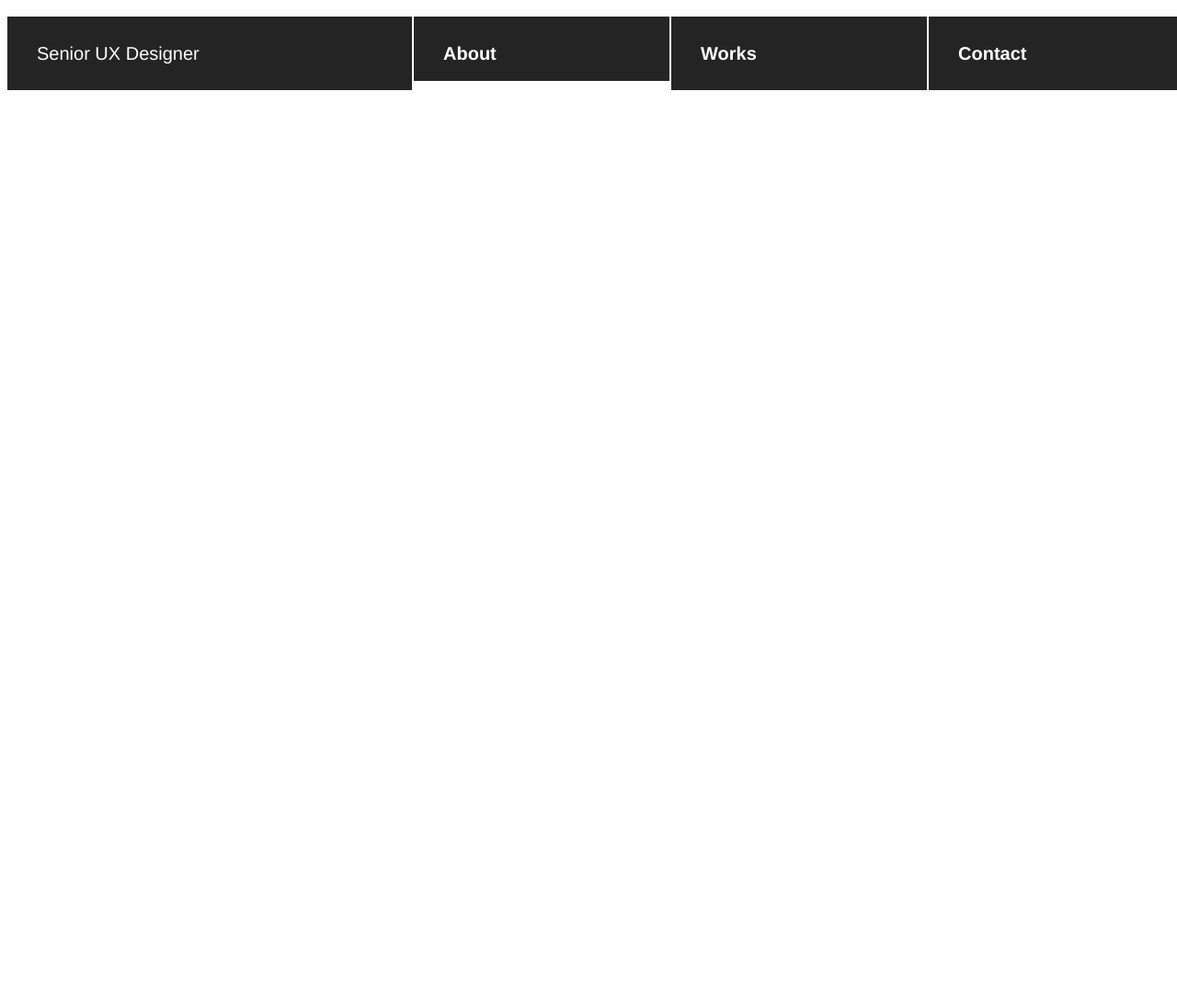
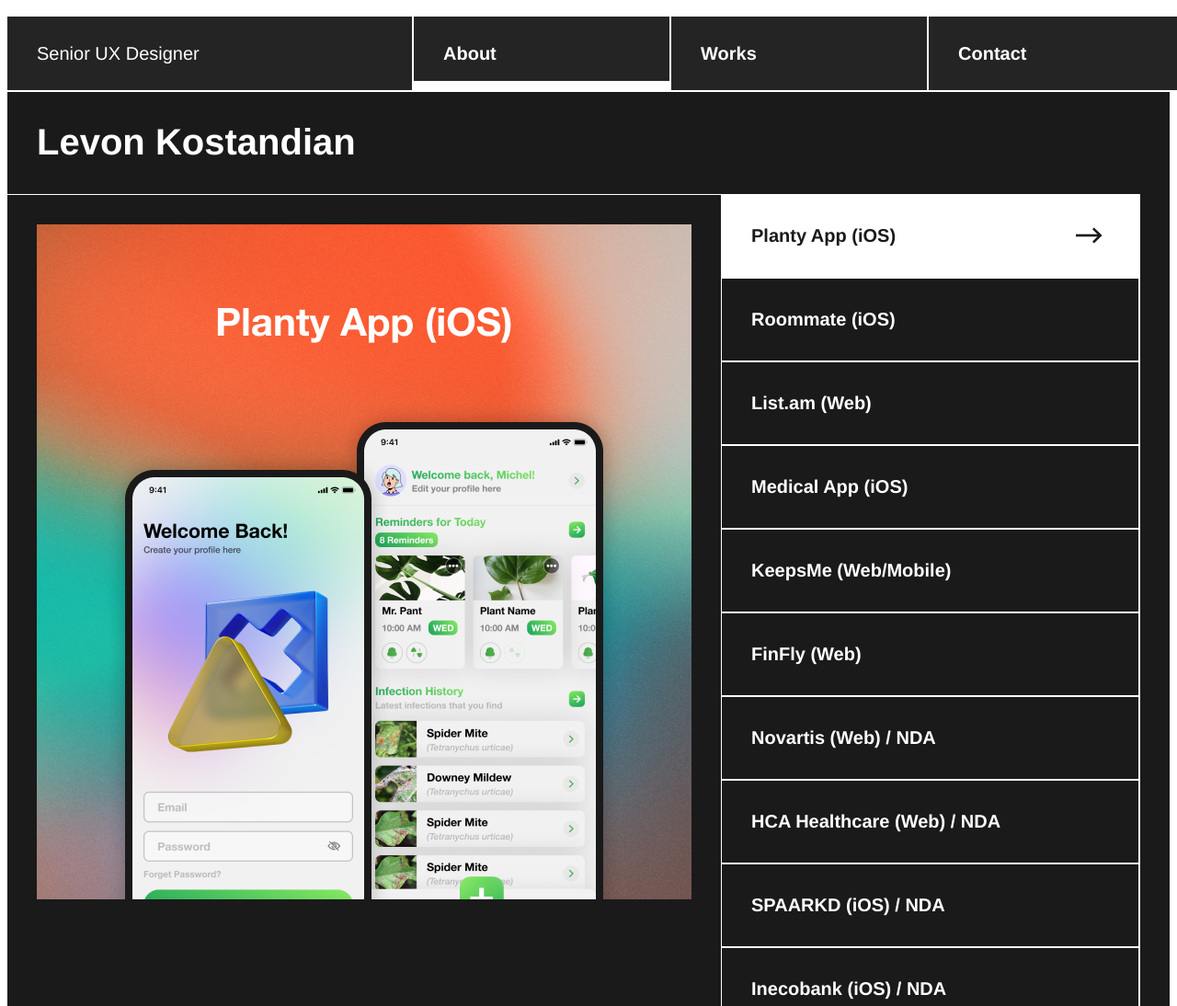
Before and after one commit to nikolozi-chikhladze/portfolio-levon, a Gatsby site: page /works in a window 1280 px wide. Shown: the top 1094 px of the page at 92% size. Before the commit the page ends 800 px from the top, so only its background shows below. Built offline with nearby package versions, Linux system fonts and the light colour scheme; Gatsby itself is replaced by a stand-in of ours.

Commit message:
feat: works list

```diff
--- a/src/components/header/Header.js
+++ b/src/components/header/Header.js
@@ -1,6 +1,7 @@
 import React, { useState } from "react"
 import "./header.sass"
 import { navigate } from "gatsby"
+import { useEffect } from "react"
 
 const getActiveByLocation = location => {
   switch (location) {
@@ -14,6 +15,10 @@
 }
 
 export const Header = ({ location }) => {
+  useEffect(() => {
+    setActive(getActiveByLocation(location.pathname))
+  }, [location])
+
   const [active, setActive] = useState(
     location.pathname === "/" ? "about" : getActiveByLocation(location.pathname)
   )
--- /dev/null
+++ b/src/components/works-list/WorksList.js
@@ -0,0 +1,53 @@
+import React from "react"
+import "./WorksList.sass"
+import { Title } from "../title/Title"
+import { SegmentContainer } from "../segment-container/SegmentContainer"
+import { StaticImage } from "gatsby-plugin-image"
+import { WORKS_DATA } from "../../data"
+import { Footer } from "../footer/Footer"
+
+export const WorksList = () => {
+  const getListItems = () =>
+    WORKS_DATA.map((data, idx) => (
+      <li
+        className={
+          idx === 0
+            ? "works-list_list-item works-list_list-item_active"
+            : "works-list_list-item"
+        }
+        onClick={navigateToItem(data.link)}
+      >
+        <span>{data.title}</span>
+        <StaticImage
+          src="../../images/arrow-right.svg"
+          loading="eager"
+          quality={100}
+          formats={["auto", "webp", "avif"]}
+        />
+      </li>
+    ))
+  const navigateToItem = link => () => {
+    console.log(link)
+  }
+  return (
+    <div className="works-list_container">
+      <Title>Levon Kostandian</Title>
+      <SegmentContainer>
+        <div className="works-list_row1">
+          <StaticImage
+            className="about_row1_img"
+            src="../../images/planty-app-img.png"
+            loading="eager"
+            quality={100}
+            formats={["auto", "webp", "avif"]}
+            alt="imag ehere"
+          />
+        </div>
+        <div className="works-list_row2">
+          <ul className="works-list_list">{getListItems()}</ul>
+        </div>
+      </SegmentContainer>
+      <Footer />
+    </div>
+  )
+}
--- /dev/null
+++ b/src/components/works-list/WorksList.sass
@@ -0,0 +1,53 @@
+
+.works-list
+    &_container
+        padding-top: 80px
+        background-color: #1A1A1A
+        font-family: 'Helvetica Neue'
+        border-top: 10px solid #fff
+    &_row1
+        padding: 32px
+        &_img
+            height: 100%
+            margin: 0 !important
+    &_row2
+        border-left: 1px solid #fff
+        border-right: 1px solid #fff
+        display: flex
+        flex: 1
+        flex-direction: column
+        justify-content: space-between
+
+    &_list
+        display: flex
+        flex: 1
+        flex-direction: column
+        list-style: none
+        padding: 0
+        margin: 0
+
+        &-item
+            padding: 28px 38px 29px 32px
+            font-size: 20px
+            line-height: 24.42px
+            font-weight: 700
+            font-family: Helvetica Neue
+            color: #fff
+            border-bottom: 2px solid #fff
+            margin: 0
+            display: flex
+            flex-direction: row
+            justify-content: space-between
+            align-items: center
+
+            &:last-child
+                border-bottom: none
+
+            &:hover
+                background-color: #fff
+                color: #1A1A1A
+                cursor: pointer
+
+            &_active
+                background-color: #fff
+                color: #1A1A1A
--- a/src/data/index.js
+++ b/src/data/index.js
@@ -4,18 +4,6 @@
   "My approach to UX design is rooted in a deep understanding of user behavior, coupled with a passion for creating intuitive and engaging user experiences. Whether I am working on a website, mobile app, or other digital platform, I always strive to deliver a design that not only looks great but also meets the needs of the end-user.",
   "In addition to my extensive experience in UX design, I am also highly skilled in project management, team leadership, and stakeholder communication. I understand the importance of working collaboratively with clients and stakeholders to ensure that the final product meets their needs and exceeds their expectations.",
 ]
-
-/*
-Working on a site builder project, my main responsibility is to create an intuitive and easy-to-use platform for our users. I strive to create designs that are visually appealing and user-friendly, while also meeting the needs of the business.
-To achieve this, I conduct user research to gain insights into the needs and expectations of our users. By collaborating with cross-functional teams, including developers, product managers, and customer support teams, I ensure that the design meets the needs of the business and our users.
-
-
-
-
-
-
-
-*/
 
 export const EXPERIENCE_DATA = [
   {
@@ -123,3 +111,46 @@
     },
   },
 ]
+
+export const WORKS_DATA = [
+  {
+    title: "Planty App (iOS)",
+    link: "/planty-app",
+  },
+  {
+    title: "Roommate (iOS)",
+    link: "/planty-app",
+  },
+  {
+    title: "List.am (Web)",
+    link: "/planty-app",
+  },
+  {
+    title: "Medical App (iOS) ",
+    link: "/planty-app",
+  },
+  {
+    title: "KeepsMe (Web/Mobile)",
+    link: "/planty-app",
+  },
+  {
+    title: "FinFly (Web)",
+    link: "/planty-app",
+  },
+  {
+    title: "Novartis (Web) / NDA",
+    link: "/planty-app",
+  },
+  {
+    title: "HCA Healthcare (Web) / NDA",
+    link: "/planty-app",
+  },
+  {
+    title: "SPAARKD (iOS) / NDA",
+    link: "/planty-app",
+  },
+  {
+    title: "Inecobank (iOS) / NDA",
+    link: "/planty-app",
+  },
+]
--- a/src/pages/works.js
+++ b/src/pages/works.js
@@ -1,10 +1,12 @@
 import React from "react"
 import { Header } from "../components/header/Header"
+import { WorksList } from "../components/works-list/WorksList"
 
 const WorksPage = ({ location }) => {
   return (
     <>
       <Header location={location} />
+      <WorksList />
     </>
   )
 }
```
Also changed, not shown: src/images/arrow-right.svg (added), src/images/planty-app-img.png (added), 1 other file.
